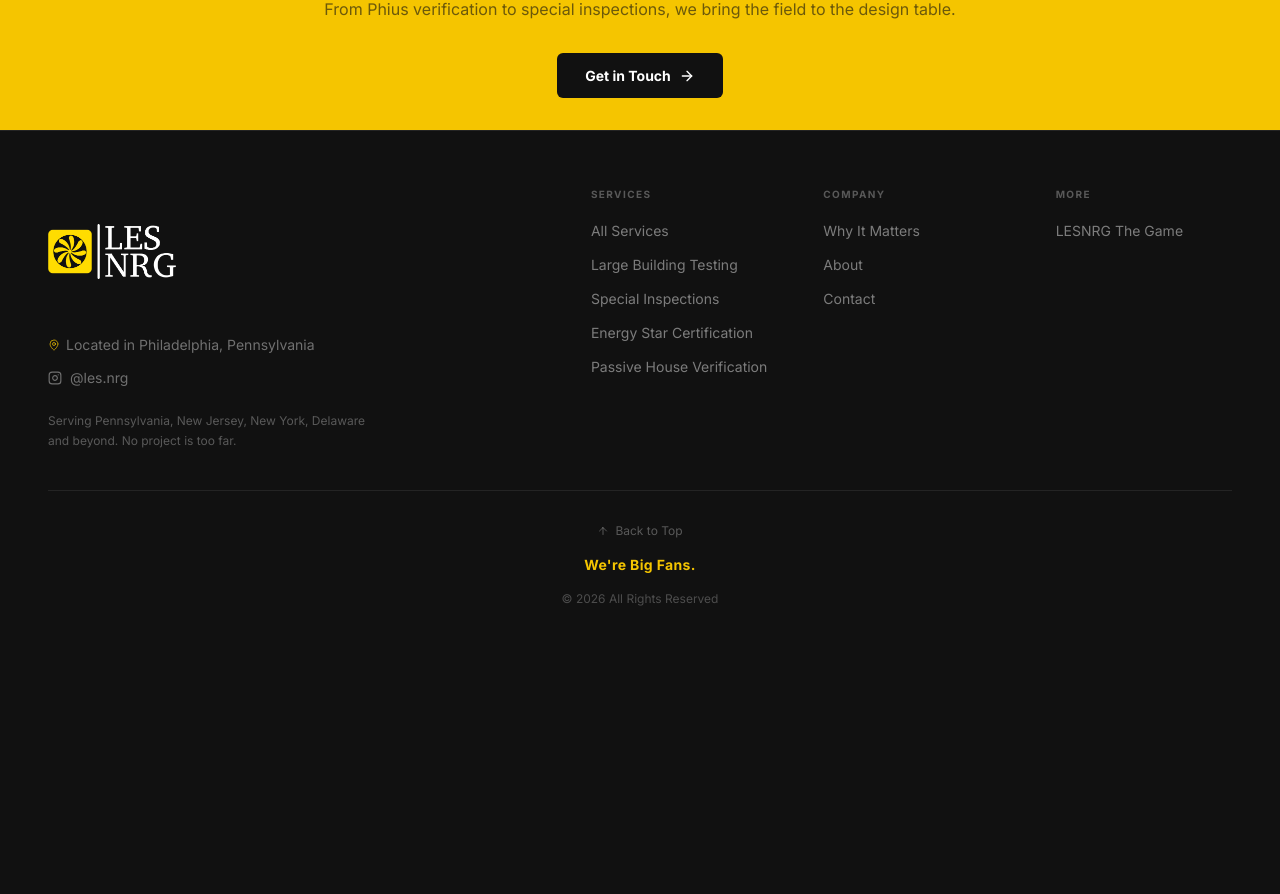
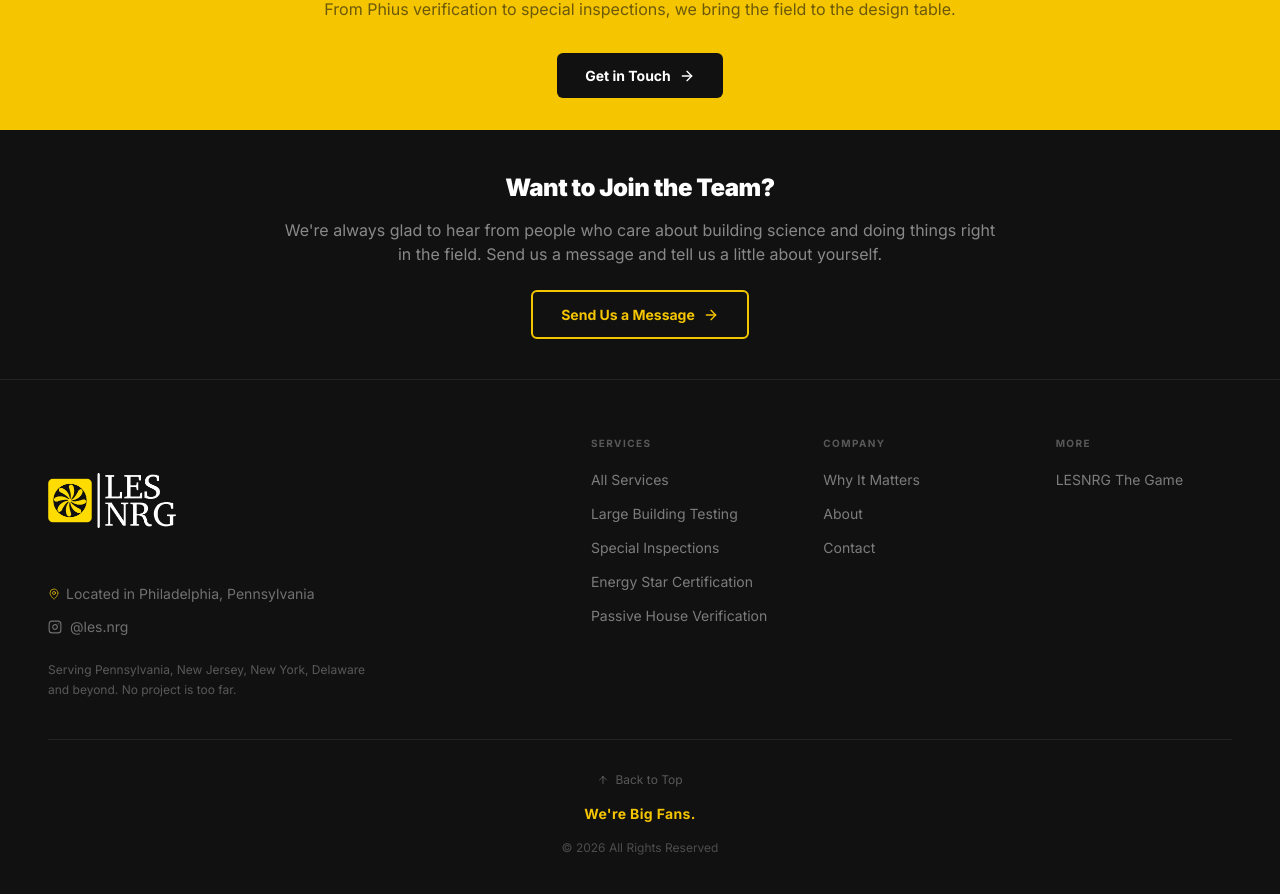
Before and after one commit to LesNRg/LESNRG, a Next.js app: page /about in a window 1280 px wide. Shown: the part 1756-2650 px from the top of the page. Before the commit the page ends 2419 px from the top, so only its background shows below. Built offline with nearby package versions, Linux system fonts and the light colour scheme.

Commit message:
About page: add join-the-team section
Co-Authored-By: Claude Opus 5.5 <noreply@anthropic.com>
Claude-Session: https://claude.ai/code/session_01WECGSHRJwMxyNmLxsdBkrS

```diff
--- a/src/app/about/page.tsx
+++ b/src/app/about/page.tsx
@@ -140,6 +140,23 @@ export default function AboutPage() {
           </Link>
         </div>
       </section>
+
+      {/* Join the team */}
+      <section className="bg-[#111111] py-10">
+        <div className="max-w-3xl mx-auto px-5 text-center">
+          <h2 className="font-black text-white mb-3" style={{ fontSize: "1.5rem", letterSpacing: "-0.02em" }}>
+            Want to Join the Team?
+          </h2>
+          <p className="text-white/50 mb-6">
+            We&apos;re always glad to hear from people who care about building science and doing things right in
+            the field. Send us a message and tell us a little about yourself.
+          </p>
+          <Link href="/contact" className="btn-outline-yellow">
+            Send Us a Message
+            <ArrowRight size={16} />
+          </Link>
+        </div>
+      </section>
     </div>
   );
 }
```
